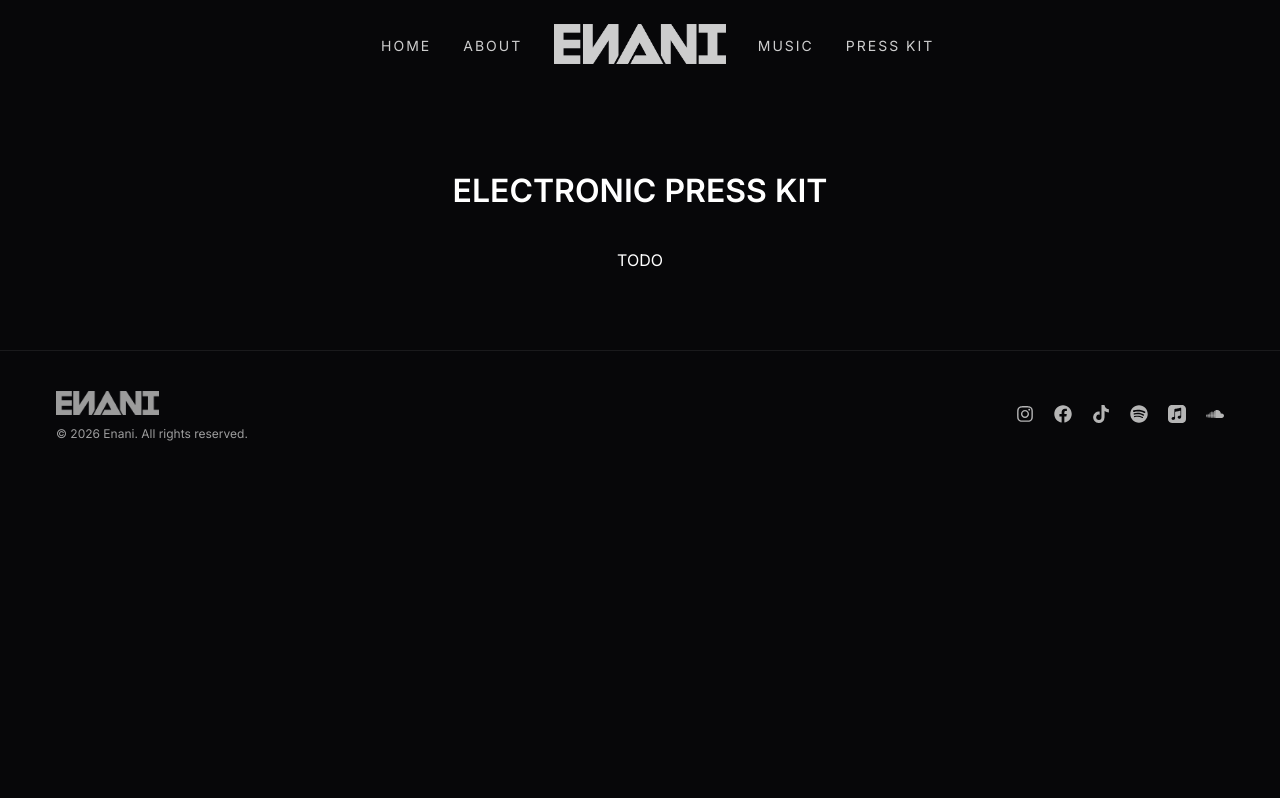
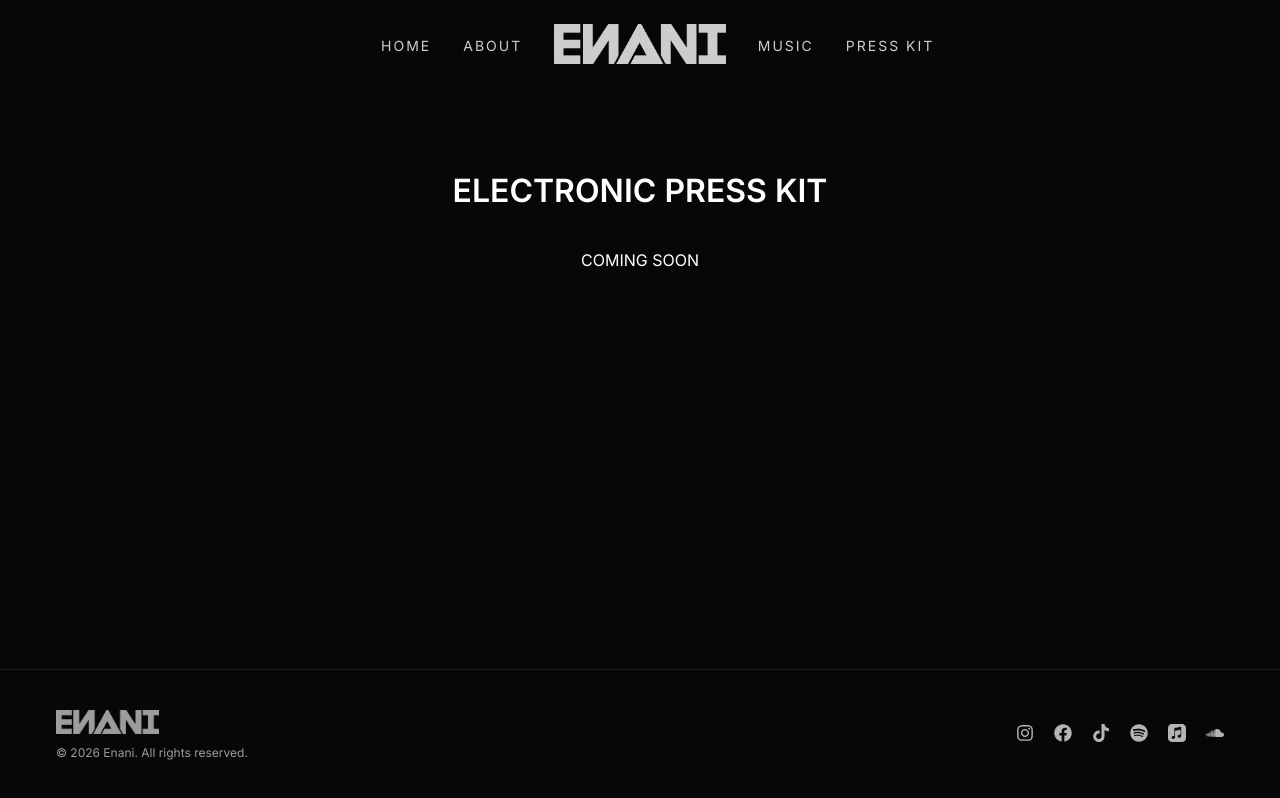
Before and after one commit to annietsai/annietsai.github.io, a React (Vite) app: page /press-kit in a window 1280 px wide. Built offline with nearby package versions, Linux system fonts and the light colour scheme.

Commit message:
Make footer stick to bottom

```diff
--- a/src/PressKit.tsx
+++ b/src/PressKit.tsx
@@ -1,5 +1,6 @@
 import Nav from './Nav';
 import Footer from './Footer';
+import { motion } from 'framer-motion';
 
 const PressKit: React.FC = () => {
   return (
@@ -8,7 +9,14 @@ const PressKit: React.FC = () => {
 
       <main className="press-kit-content">
         <h1>ELECTRONIC PRESS KIT</h1>
-        TODO
+        <motion.div
+          className="cta"
+          initial={{ opacity: 0, y: 40 }}
+          animate={{ opacity: 1, y: 0 }}
+          transition={{ duration: 1.2, ease: 'easeOut', delay: 0.4 }}
+        >
+          COMING SOON
+        </motion.div>
       </main>
 
       <Footer />
--- a/src/styles.css
+++ b/src/styles.css
@@ -262,6 +262,7 @@ body {
 .music-content {
   display: flex;
   flex-direction: column;
+  flex: 1;
   align-items: center;
   gap: 40px;
   padding: 80px 120px;
@@ -280,6 +281,7 @@ body {
 .press-kit-content {
   display: flex;
   flex-direction: column;
+  flex: 1;
   align-items: center;
   gap: 40px;
   padding: 80px 120px;
```
